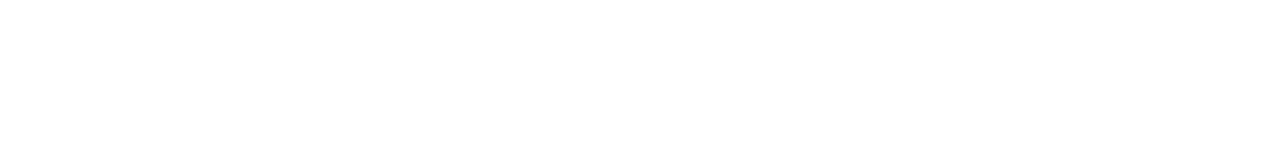
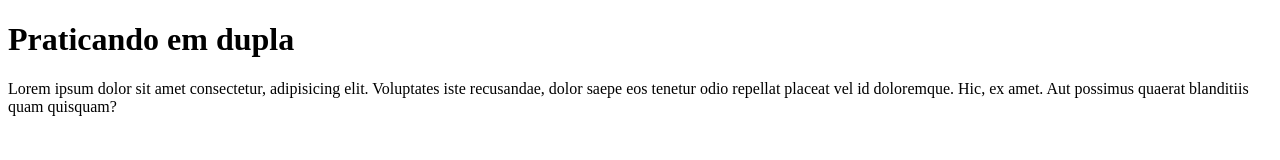
Before and after one commit to izabelaapm/pratica_dupla, a plain HTML site: page index.html in a window 1280 px wide. Drawn offline with Linux system fonts and the light colour scheme.

Commit message:
alteração no index

```diff
--- a/index.html
+++ b/index.html
@@ -7,6 +7,7 @@
     <title>Document</title>
 </head>
 <body>
-
+  <h1>Praticando em dupla</h1>
+  <p>Lorem ipsum dolor sit amet consectetur, adipisicing elit. Voluptates iste recusandae, dolor saepe eos tenetur odio repellat placeat vel id doloremque. Hic, ex amet. Aut possimus quaerat blanditiis quam quisquam?</p>
 </body>
 </html>
```
